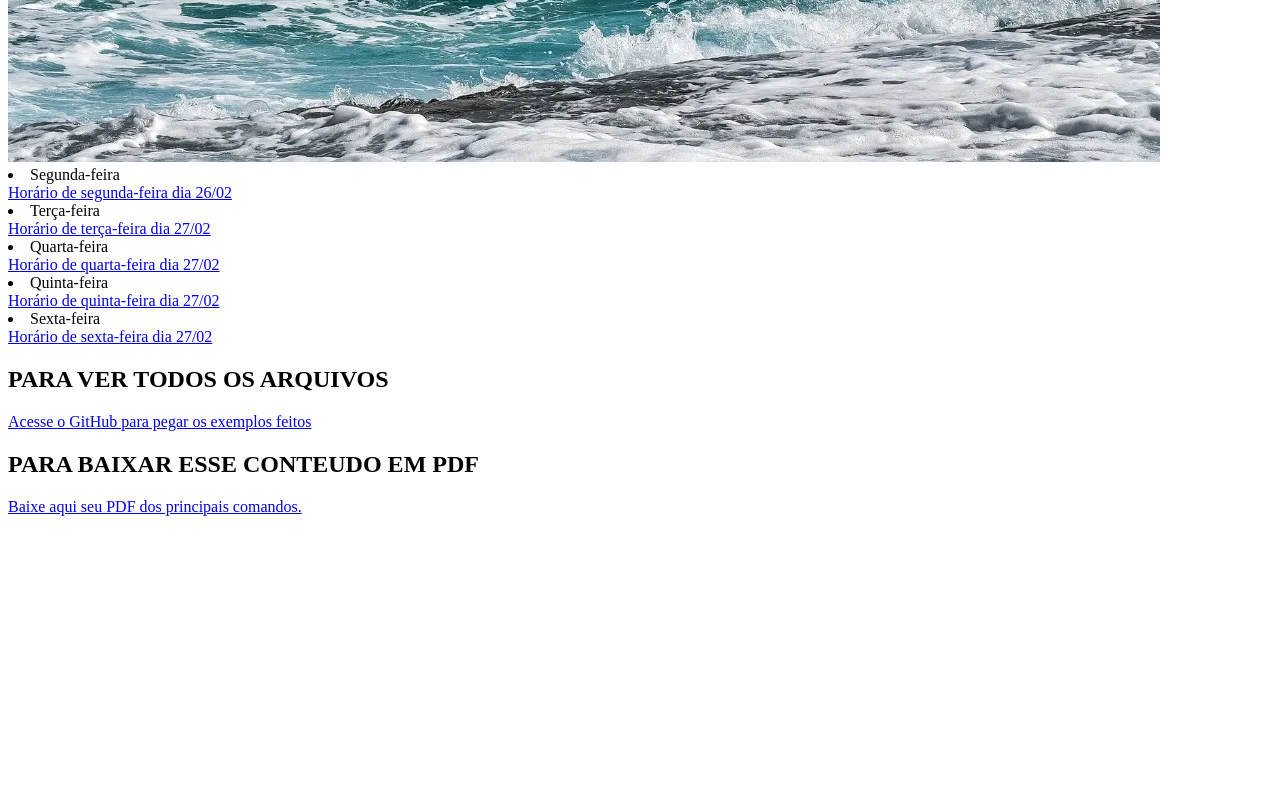
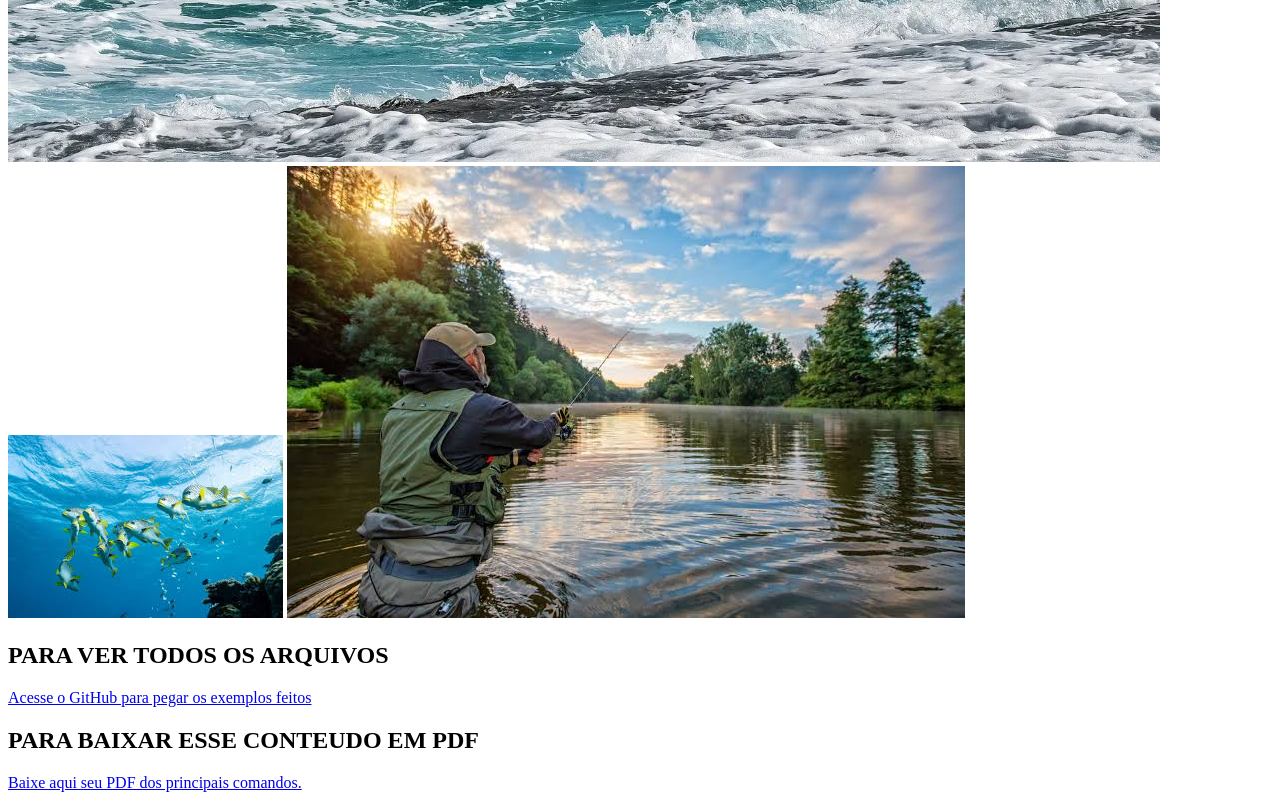
Before and after one commit to lucaslucianosilverio/Site2024, a plain HTML site: page index.html in a window 1280 px wide. Shown: the part 720-1520 px from the top of the page. Before the commit the page ends 1244 px from the top, so only its background shows below. Drawn offline with Linux system fonts and the light colour scheme.

Commit message:
index.html

```diff
--- a/index.html
+++ b/index.html
@@ -12,22 +12,12 @@
     <p> Aqui estou mostrando com será a rotina da semana do dia 26/02 até 01/03</p>
 
     <img src="Mar.webp" alt="Mar">
+    <img src="6AE709A5-3503-4B17-A3BE-A3F41C7DB9CE.jpeg" alt="Mar">
+    <img src="D70DDBDB-3DEE-4311-A6CF-5EE02E8709F0.jpeg" alt="Mar">
 
 
-        <li>Segunda-feira</li>
-        <a href="segunda.html" target="_blank">Horário de segunda-feira dia 26/02</a>
 
-        <li>Terça-feira</li>
-        <a href="terca.html" target="_blank">Horário de terça-feira dia 27/02</a>
 
-        <li>Quarta-feira</li>
-        <a href="quarta.html" target="_blank">Horário de quarta-feira dia 27/02</a>
-
-        <li>Quinta-feira</li>
-        <a href="quinta.html" target="_blank">Horário de quinta-feira dia 27/02</a>
-
-        <li>Sexta-feira</li>
-        <a href="sexta.html" target="_blank">Horário de sexta-feira dia 27/02</a>
 
     </ol>
     <h2> PARA VER TODOS OS ARQUIVOS</h2>
```
